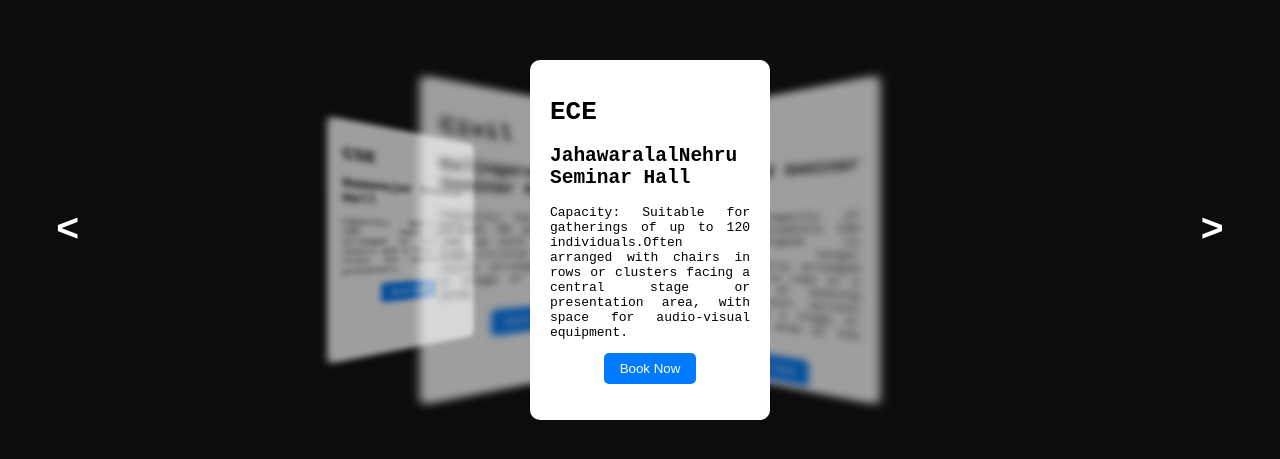
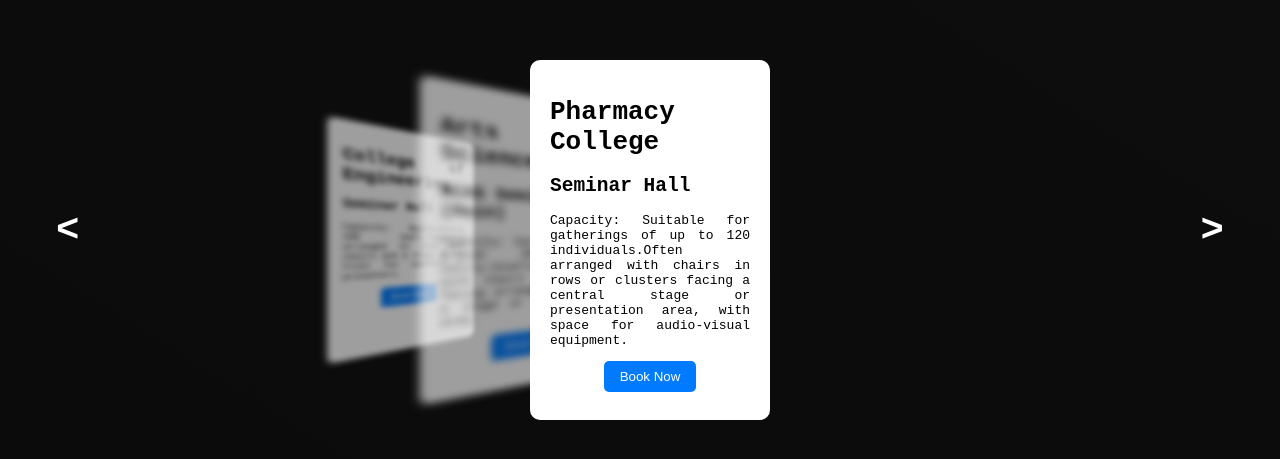
Before and after one commit to ananthu1234567/event_hall_booking, a website: page WEB DEVELOP EVENT 2/frontend/semi.html in a window 1280 px wide. Shown: the part 155-614 px from the top of the page. Drawn offline with Linux system fonts and the light colour scheme.

Commit message:
first commit

```diff
--- a/WEB DEVELOP EVENT 2/frontend/bookstyle.css
+++ b/WEB DEVELOP EVENT 2/frontend/bookstyle.css
@@ -11,7 +11,7 @@
     justify-content:center;
     align-items:center;
     padding:10px;
-    background-image:url('admin.jpg') ;
+    background-image:url('ncas2.jpg') ;
     background-size:cover;
     background-position: relative;
 
--- a/WEB DEVELOP EVENT 2/frontend/semi.html
+++ b/WEB DEVELOP EVENT 2/frontend/semi.html
@@ -10,37 +10,29 @@
 
     <div class="slider">
         <div class="item">
-            <h1>S and H Block</h1>
-        <h2>Sir CV Raman Seminar Hall</h2>
-        <p>Capacity: The CV Raman Seminar Hall is a  capable of accommodating up to 200 attendees comfortably. The seating arrangement in the CV Raman Seminar Hall is typically designed to be versatile, allowing for various configurations depending on the nature of the event. </p>
+            <h1>College of Engineering</h1>
+        <h2>Auditorium</h2>
+        <p>Capacity: The Auditorium is a  capable of accommodating up to 200 attendees comfortably. The seating arrangement in the auditorium is typically designed to be versatile, allowing for various configurations depending on the nature of the event. </p>
          <a href="calendar.html"><button class="book-btn">Book Now</button></a>
         </div>
         <div class="item">
-            <h1>CSE</h1>
-         <h2>Ramanujar Seminar Hall</h2>
+            <h1>College of Engineering</h1>
+         <h2>Seminar Hall</h2>
          <p>Capacity: Approximately 100 seats.Typically arranged in rows with chairs and a stage at the front for speakers or presenters.</p>
         <a href="calendar.html"> <button class="book-btn">Book Now</button></a>
         </div>
         <div class="item">
-            <h1>Civil</h1>
-      <h2>Kalingarayan Seminar Hall</h2>
-<p>Capacity: Can accommodate around 80 people.Usually set up with chairs in a semi-circular or theater-style arrangement facing a stage or presentation area.</p>
+            <h1>Arts and Science</h1>
+      <h2>NCAS Seminar Hall (Main)</h2>
+<p>Capacity: Can accommodate around 200 people easily.Usually set up with chairs in a front facing arrangement facing a stage or presentation area.</p>
         <a href="calendar.html"> <button class="book-btn">Book Now</button></a>
         </div>
         <div class="item">
-            <h1>ECE</h1>
-         <h2>JahawaralalNehru Seminar Hall</h2>
+            <h1>Pharmacy College</h1>
+         <h2>Seminar Hall</h2>
          <p>Capacity: Suitable for gatherings of up to 120 individuals.Often arranged with chairs in rows or clusters facing a central stage or presentation area, with space for audio-visual equipment.</p>
          <a href="calendar.html"><button class="book-btn">Book Now</button></a>
         </div>
-        <div class="item">
-            <h1>MBA</h1>
-         <h2>Parahalad Seminar Hall</h2>
-         <p>Capacity: Capacity of having approximately 150 attendees.Designed to accommodate larger groups,typically arranged with chairs in rows or a combination of seating styles to suit various events, with a stage or presentation area at the front.</p>
-        <a href="calendar.html"> <button class="book-btn">Book Now</button></a>
-
-        </div>
-
 
 
                             <button id="next">></button>
```
Also changed, not shown: WEB DEVELOP EVENT 2/frontend/admin.html (+2 -2 lines), WEB DEVELOP EVENT 2/frontend/login.html (+2 -2 lines), 1 other file.
